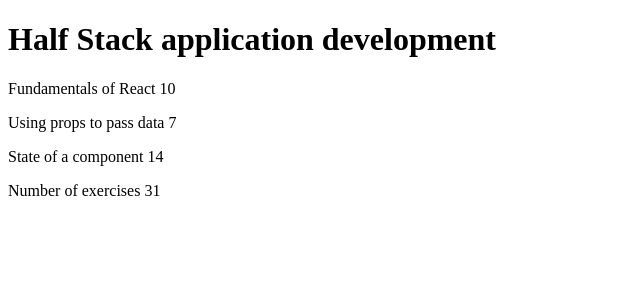
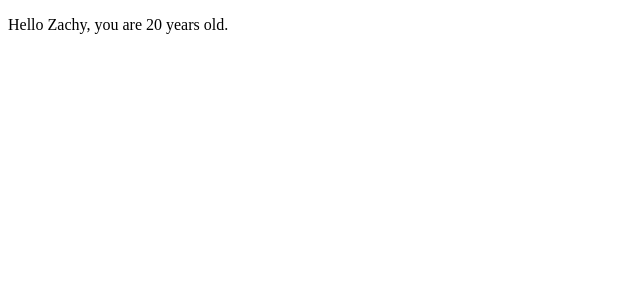
Before and after one commit to ZachyDev/FullstackOpen, a React (Create React App) app in the folder part0/app/: page / in a window 1280 px wide. Shown: the top 300 px of the page, without its empty margins (0-640 px from the left). Built offline with nearby package versions, Linux system fonts and the light colour scheme.

Commit message:
passing props betweeen components using props

```diff
--- a/part0/app/src/App.js
+++ b/part0/app/src/App.js
@@ -1,42 +1,19 @@
 function App() {
-  const course = 'Half Stack application development'
-  const part1 = 'Fundamentals of React'
-  const exercises1 = 10
-  const part2 = 'Using props to pass data'
-  const exercises2 = 7
-  const part3 = 'State of a component'
-  const exercises3 = 14
+  const name = 'Zachy'
+  const age = 20
 
-  // Header component
-  const Header = () => {}
-
-  // Content component
-  const Content = () => {
+  const Hello = ({ props }) => {
     return (
       <div>
-        <Content />
-        <Total />
+        <p>
+          Hello {name}, you are {age} years old.{' '}
+        </p>
       </div>
     )
   }
-
-  // Total component
-  const Total = () => {}
-
   return (
     <div className="App">
-      <Header />
-      <h1>{course}</h1>
-      <p>
-        {part1} {exercises1}
-      </p>
-      <p>
-        {part2} {exercises2}
-      </p>
-      <p>
-        {part3} {exercises3}
-      </p>
-      <p>Number of exercises {exercises1 + exercises2 + exercises3}</p>
+      <Hello name={name} age={age} />
     </div>
   )
 }
```
